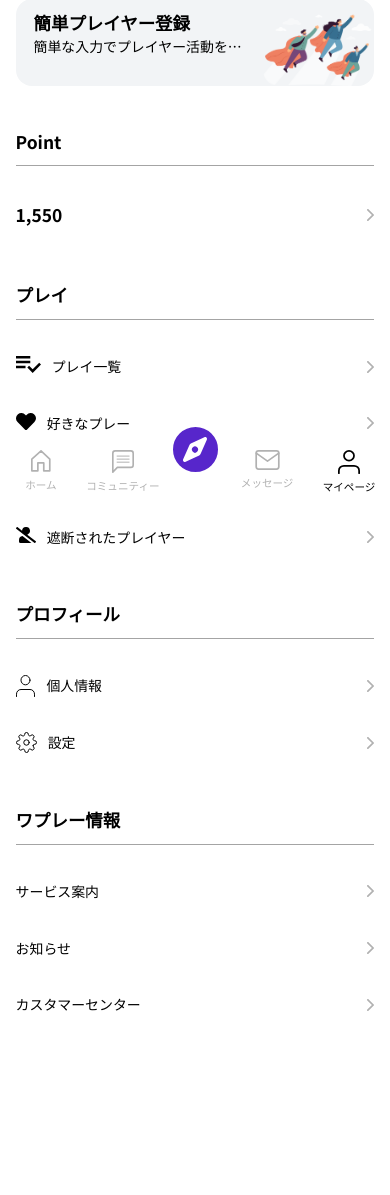
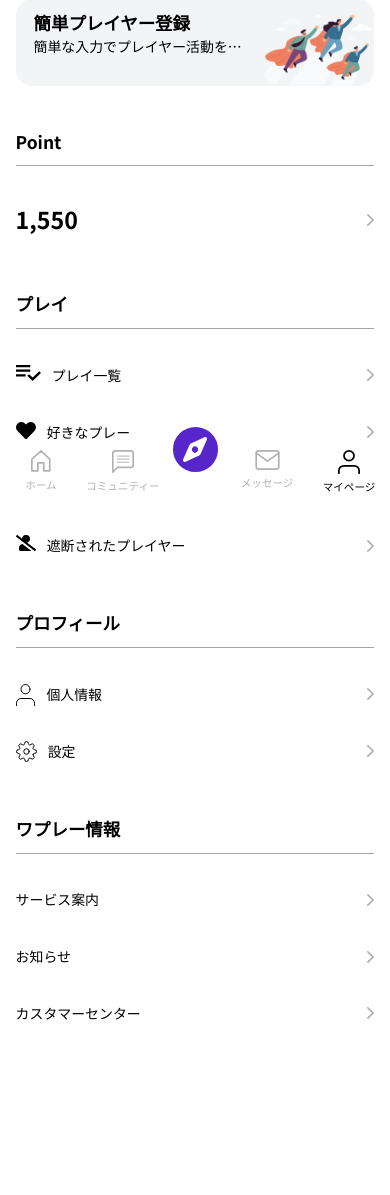
Before and after one commit to wegojapan/waplay, a PHP site: page /mypage.php in a window 390 px wide. Shown: the part 322-1517 px from the top of the page. Before the commit the page ends 1333 px from the top, so only its background shows below. Run offline with PHP 8.4, Linux system fonts and the light colour scheme; style sheets or scripts are compiled from the project's sources.

Commit message:
타이틀 스타일 추가 Tit_xl

```diff
--- a/css/scss/_settings.scss
+++ b/css/scss/_settings.scss
@@ -238,6 +238,10 @@ $bgPoint: #F9F3FF;
 
 }
 
+@mixin tit_xl {
+	@include fsz-cha(28,24,20);
+	font-weight: 700;
+}
 @mixin tit_l {
 	@include fsz-cha(24,20,15);
 	font-weight: 700;
--- a/css/scss/mypage.scss
+++ b/css/scss/mypage.scss
@@ -208,8 +208,9 @@
 				}
 			}
 			&.point {
-				.cp {
+				.cp a {
 					@include fsz-cha(24,24,20);
+					@include tit_xl;
 					font-weight: bold;
 				}
 			}
```
Also changed, not shown: css/mypage.css (+15 -3 lines), css/mypage.min.css.
